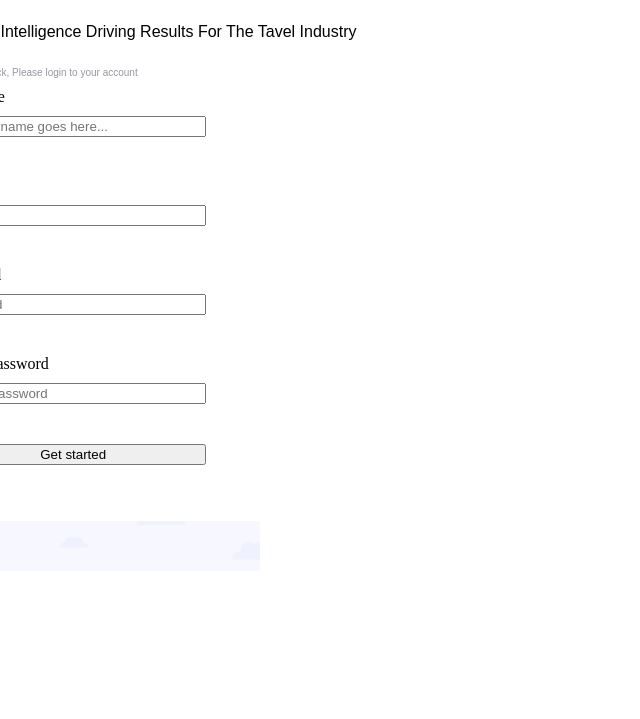
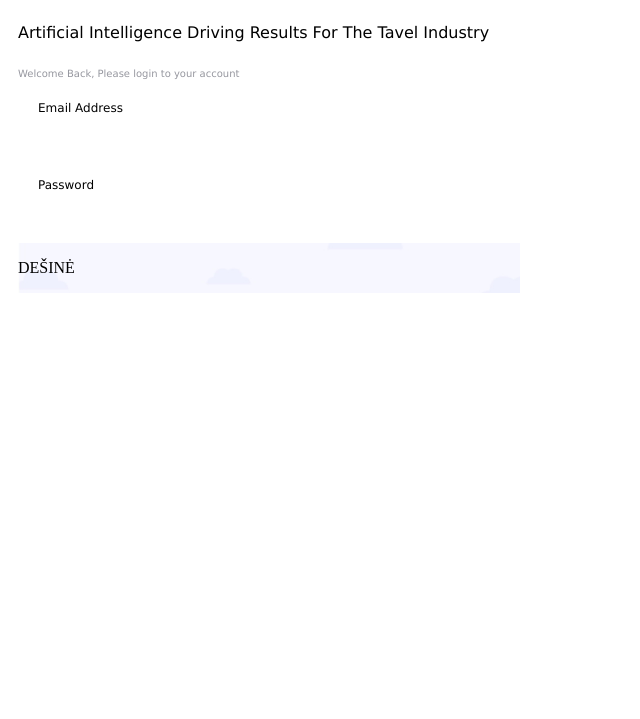
Before and after one commit to Dovaras/front-end-testas, a plain HTML site: page index.html in a window 1280 px wide. Shown: the part 81-800 px from the top of the page, without its empty margins (0-640 px from the left). Drawn offline with Linux system fonts and the light colour scheme.

```diff
--- a/CSS/form.css
+++ b/CSS/form.css
@@ -2,12 +2,35 @@
     display: flex;
     flex-direction: column;
     gap: 40px;
-    width: 50%;
+    width: 100%;
 }
 
 .form-row {
     display: flex;
     flex-direction: column;
-    gap: 10px;
     width: 100%;
 }
+
+.form-row > input {
+    color: #6F81EB;
+    border: none;
+    width: 100%;
+    padding: 12px 20px;
+}
+
+.form-row > input:hover {
+    border-left: 5px solid #6F81EB;
+
+}
+
+.form-row > label {
+    border: none;
+    width: 100%;
+    padding: 12px 20px;
+    font-size: 12px;
+    font-family: 'Lucida Sans', 'Lucida Sans Regular', 'Lucida Grande', 'Lucida Sans Unicode', Geneva, Verdana, sans-serif;
+}
+
+.form-row label:hover {
+    border-left: 5px solid #6F81EB;
+}
--- a/CSS/main.css
+++ b/CSS/main.css
@@ -1,11 +1,11 @@
 body {
-   /* background-color: white;*/
-  }
+}
 
 main {
+    box-sizing: border-box;
     display: flex;
     flex-direction: column;
-    margin-left: calc((100% - 1400px) / 2);
+    margin-left: 10px;
 }
 
 .left-column {
@@ -16,20 +16,19 @@
 
 .main-text {
     font-size: 16px;
-    font-family: Arial, Helvetica, sans-serif;
+    font-family: 'Lucida Sans', 'Lucida Sans Regular', 'Lucida Grande', 'Lucida Sans Unicode', Geneva, Verdana, sans-serif;
 }
 
 .info-text {
     font-size: 10px;
     color: #96979F;
-    font-family: Arial, Helvetica, sans-serif;
+    font-family: 'Lucida Sans', 'Lucida Sans Regular', 'Lucida Grande', 'Lucida Sans Unicode', Geneva, Verdana, sans-serif;
 }
 
 .right-column {
-    width: 60%;
+    width: 100%;
     display: flex;
-    flex-direction: row;
-
+    flex-direction: column;
     background-image: url(../img/right-column-small.jpg);
     background-repeat: no-repeat;
     background-size: cover;
--- a/index.html
+++ b/index.html
@@ -19,29 +19,17 @@
             <p class="info-text">Welcome Back, Please login to your account</p>
             <form class="form">
                 <div class="form-row">
-                    <label for="username">Username</label>
-                    <input id="username" placeholder="Your username goes here..." type="text" required>
-                </div>
                 <div class="form-row">
-                    <label for="email">Email</label>
-                    <input id="email" placeholder="Email..." type="email" required>
+                    <label for="email">Email Address</label>
+                    <input id="email" type="email" required>
                 </div>
                 <div class="form-row">
                     <label for="pass">Password</label>
-                    <input id="pass" placeholder="Password" type="password" required>
-                </div>
-                <div class="form-row">
-                    <label for="re-pass">Repeat password</label>
-                    <input id="re-pass" placeholder="Repeat password" type="password" required>
-                </div>
-                <div class="form-row flex-row">
-                    <button type="submit">Get started</button>
-                    <span>or</span>
-                    <a href="#">Sign in</a>
+                    <input id="pass" type="password" required>
                 </div>
             </form>
             <div class="right-column">
-                <p>LABAS</p>
+                <p>DEŠINĖ</p>
             </div>
         </div>
     </main>
```
